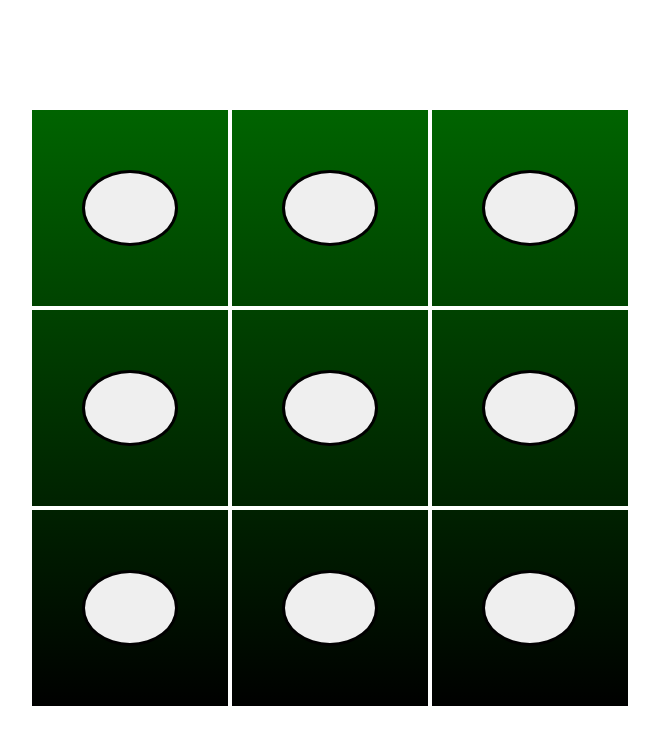
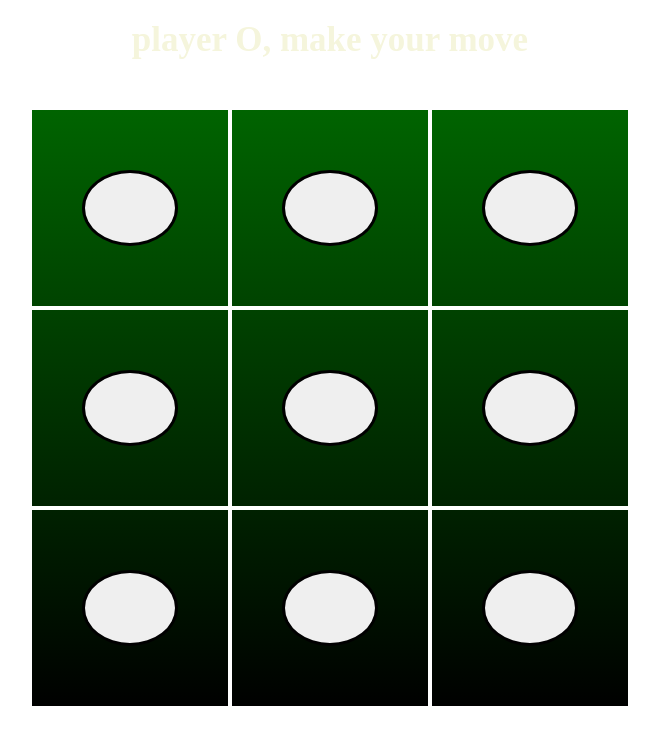
Before and after one commit to tannmayy09/Tic-Tac-Toe, a plain HTML site: page Tic-Tac-Toe/index.html in a window 1280 px wide. Shown: the whole page, without its empty margins (310-969 px from the left). Drawn offline with Linux system fonts and the light colour scheme; a web font is replaced by a local one.

Commit message:
Update index.html

```diff
--- a/Tic-Tac-Toe/index.html
+++ b/Tic-Tac-Toe/index.html
@@ -10,6 +10,9 @@
 </head>
 <body>
     <div class="body">
+        <div id="gameStatus">
+            player O, make your move
+        </div>
         <div id="board">
             <div class="block" id="bl1"><button class="btn" id="b1" onclick="wiz(this.id)"> </button> </div>
             <div class="block" id="bl2"><button class="btn" id="b2" onclick="wiz(this.id)"> </button> </div>
@@ -22,5 +25,6 @@
             <div class="block" id="bl9"><button class="btn" id="b9" onclick="wiz(this.id)"> </button> </div>
           </div>
     </div>
+
 </body>
 </html>
```
